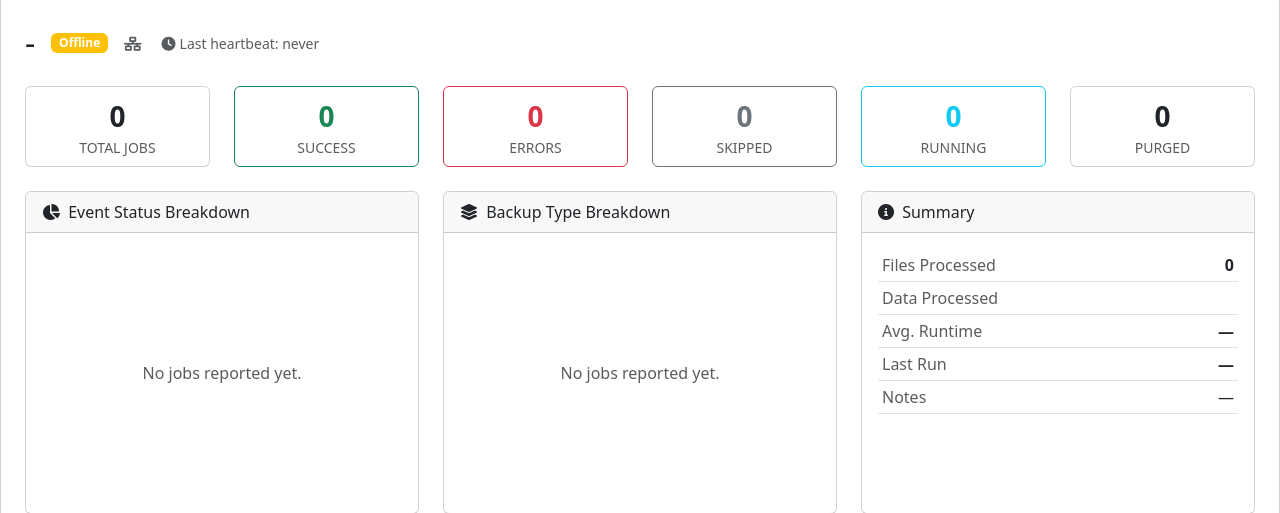
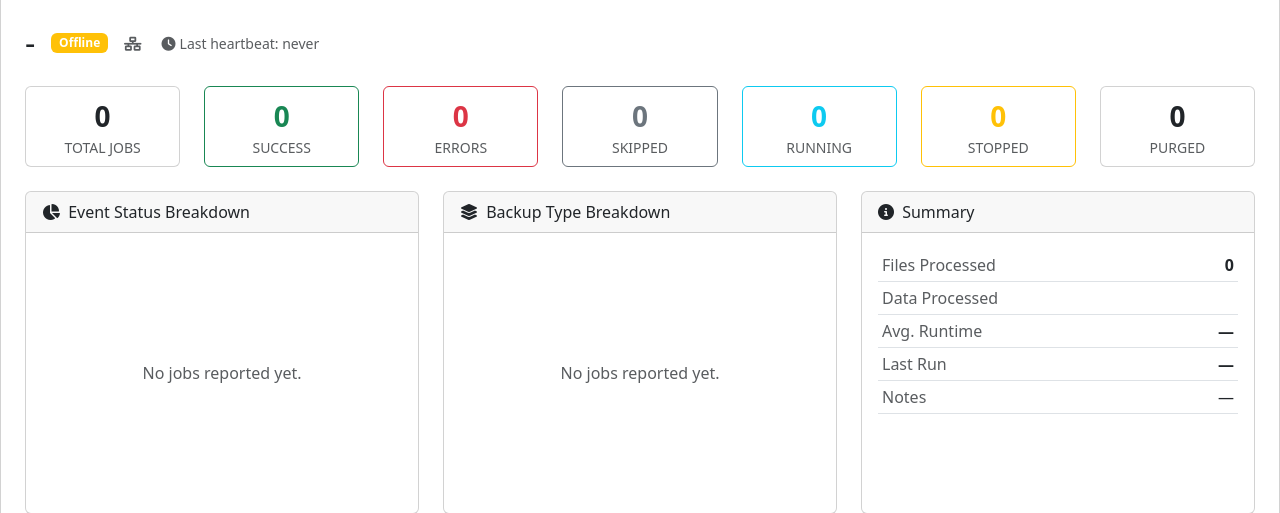
Before and after one commit to lampapps/jabs-dashboard, a Flask app: template app/templates/agent_detail.html in a window 1280 px wide. Shown: the part 81-594 px from the top of the page. Run offline with Flask 3, Linux system fonts and the light colour scheme; the template is opened without the code that fills it, so the values that code supplies are empty; parts of the project's set-up code (start-up, migrations or seed data) failed here and were passed over; some libraries are stand-ins or nearby versions.

Commit message:
v0.12.9 - update agent detail layout: adjust column classes for stat cards and add 'stopped' status card.

```diff
--- a/app/settings.py
+++ b/app/settings.py
@@ -7,7 +7,7 @@ from dotenv import load_dotenv
 
 
 
-VERSION = "0.12.8"
+VERSION = "0.12.9"
 
 # --- Environment Configuration ---
 BASE_DIR = os.path.abspath(os.path.join(os.path.dirname(__file__), '..'))
--- a/app/templates/agent_detail.html
+++ b/app/templates/agent_detail.html
@@ -34,7 +34,7 @@
 
     <!-- Stat Cards -->
     <div class="row pb-2">
-        <div class="col-6 col-md-4 col-xl-2 mb-3">
+        <div class="col-6 col-md-4 col-xl mb-3">
             <div class="card stat-card text-center">
                 <div class="card-body py-2">
                     <div class="fs-3 fw-bold">{{ totals.total_jobs or 0 }}</div>
@@ -42,7 +42,7 @@
                 </div>
             </div>
         </div>
-        <div class="col-6 col-md-4 col-xl-2 mb-3">
+        <div class="col-6 col-md-4 col-xl mb-3">
             <div class="card stat-card text-center border-success">
                 <div class="card-body py-2">
                     <div class="fs-3 fw-bold text-success">{{ (status_counts.success or 0) + (status_counts.completed or 0) }}</div>
@@ -50,7 +50,7 @@
                 </div>
             </div>
         </div>
-        <div class="col-6 col-md-4 col-xl-2 mb-3">
+        <div class="col-6 col-md-4 col-xl mb-3">
             <div class="card stat-card text-center border-danger">
                 <div class="card-body py-2">
                     <div class="fs-3 fw-bold text-danger">{{ (status_counts.error or 0) + (status_counts.failed or 0) }}</div>
@@ -58,7 +58,7 @@
                 </div>
             </div>
         </div>
-        <div class="col-6 col-md-4 col-xl-2 mb-3">
+        <div class="col-6 col-md-4 col-xl mb-3">
             <div class="card stat-card text-center border-secondary">
                 <div class="card-body py-2">
                     <div class="fs-3 fw-bold text-secondary">{{ status_counts.skipped or 0 }}</div>
@@ -66,7 +66,7 @@
                 </div>
             </div>
         </div>
-        <div class="col-6 col-md-4 col-xl-2 mb-3">
+        <div class="col-6 col-md-4 col-xl mb-3">
             <div class="card stat-card text-center border-info">
                 <div class="card-body py-2">
                     <div class="fs-3 fw-bold text-info">{{ status_counts.running or 0 }}</div>
@@ -74,7 +74,15 @@
                 </div>
             </div>
         </div>
-        <div class="col-6 col-md-4 col-xl-2 mb-3">
+        <div class="col-6 col-md-4 col-xl mb-3">
+            <div class="card stat-card text-center border-warning">
+                <div class="card-body py-2">
+                    <div class="fs-3 fw-bold text-warning">{{ status_counts.stopped or 0 }}</div>
+                    <div class="text-muted small text-uppercase">Stopped</div>
+                </div>
+            </div>
+        </div>
+        <div class="col-6 col-md-4 col-xl mb-3">
             <div class="card stat-card text-center">
                 <div class="card-body py-2">
                     <div class="fs-3 fw-bold">{{ status_counts.purged or 0 }}</div>
```
